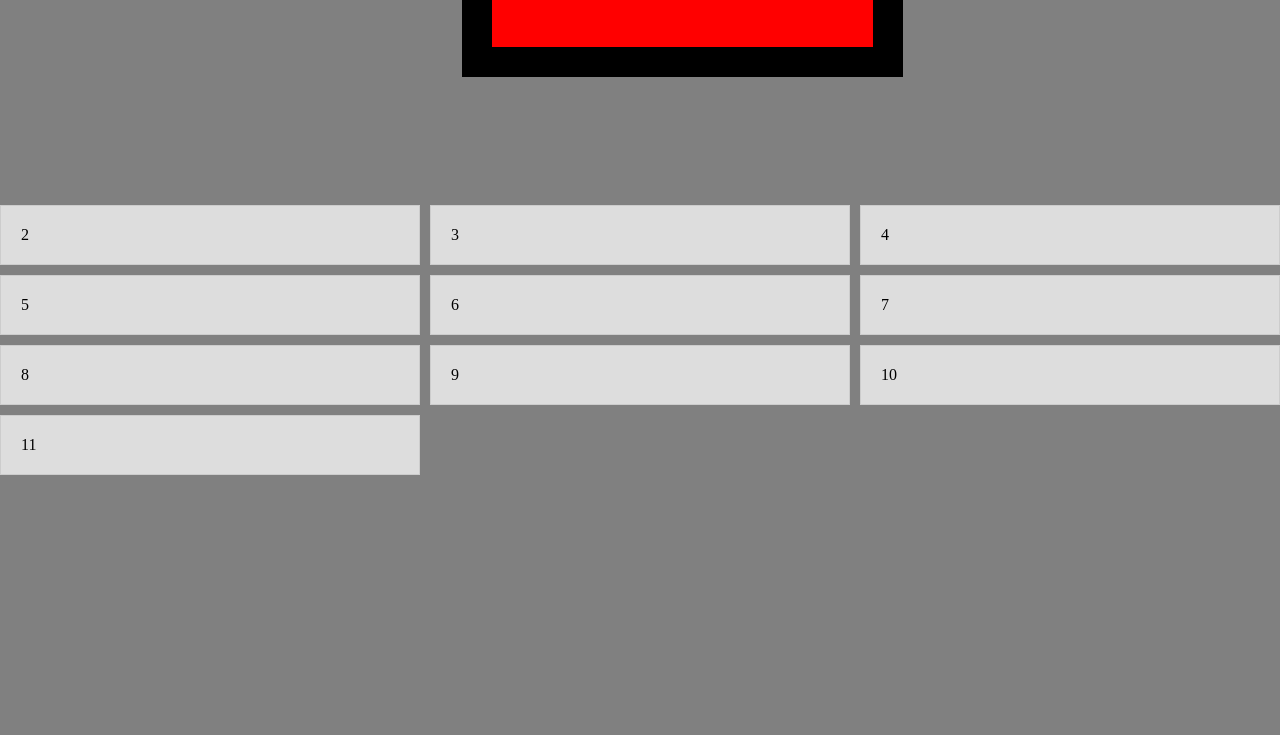
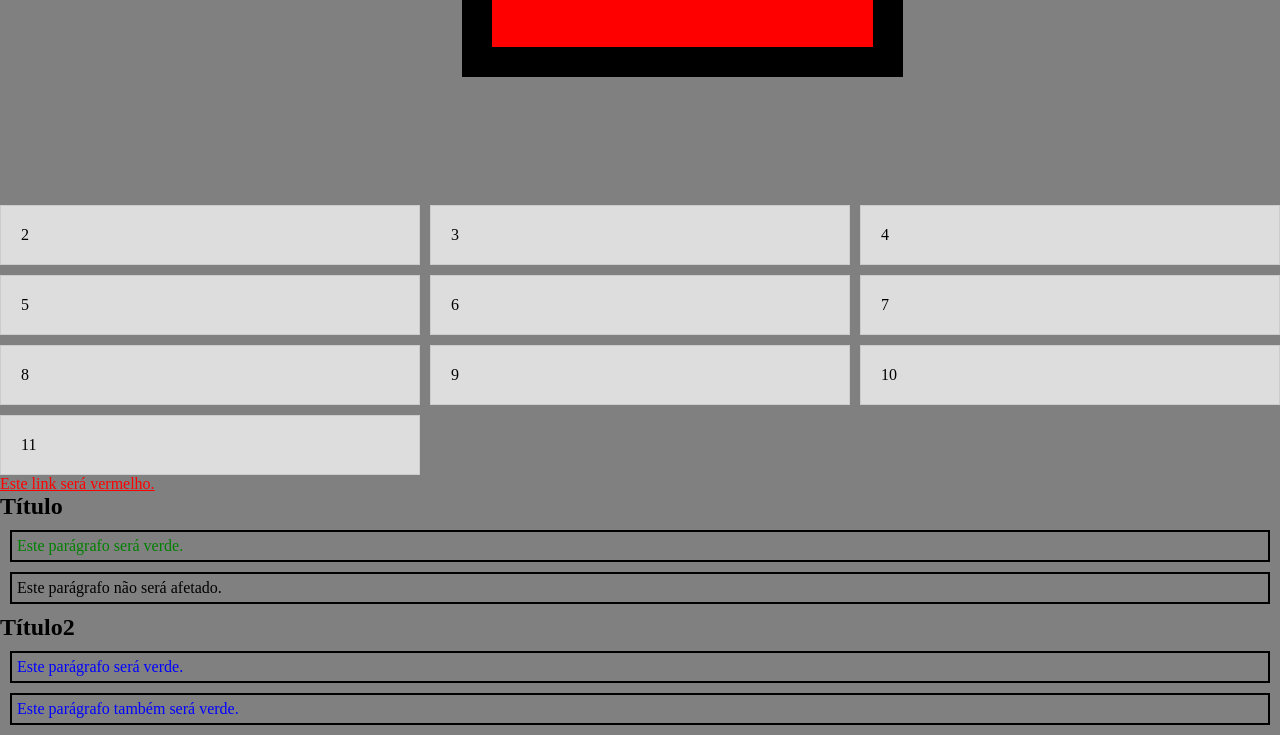
Before and after one commit to FellipeBarnabe/Testes_HTML-CSS, a plain HTML site: page index.html in a window 1280 px wide. Shown: the part 393-1128 px from the top of the page. Before the commit the page ends 868 px from the top, so only its background shows below. Drawn offline with Linux system fonts and the light colour scheme.

Commit message:
testandoCSS

```diff
--- a/index.html
+++ b/index.html
@@ -32,5 +32,14 @@
             <div class="item 10">11</div>
             </div>
         </section>
+        <a href="https://www.exemplo.com" target="_blank">Este link será vermelho.</a>
+        <h2>Título</h2>
+        <p>Este parágrafo será verde.</p>
+        <p>Este parágrafo não será afetado.</p>
+        <div class="titulo__2">
+        <h2 class ="titulo__2">Título2</h2>
+        <p>Este parágrafo será verde.</p>
+        <p>Este parágrafo também será verde.</p>
+        </div>
     </body>
     </html>
--- a/style.css
+++ b/style.css
@@ -1,12 +1,12 @@
 @import url('https://fonts.googleapis.com/css2?family=Roboto&display=swap');
 
-*{
+* {
     margin: 0;
     padding: 0;
 
 }
 
-.titulo-blog{
+.titulo-blog {
     margin: 20px;
     padding: 20px;
 }
@@ -18,18 +18,18 @@
     padding: 5px;
 }
 
-body{
+body {
 
     background-color: grey;
 
 }
 
-.apresentacao{
+.apresentacao {
     font-size: 20px;
-    font-family: 'robot', sans-serif ;
+    font-family: 'robot', sans-serif;
 }
 
-.box-1{
+.box-1 {
     box-sizing: content-box;
     background-color: red;
     width: 700px;
@@ -39,7 +39,7 @@ body{
     border: 30px solid black;
 }
 
-.box-2{
+.box-2 {
     box-sizing: border-box;
     background-color: blue;
     width: 700px;
@@ -49,9 +49,10 @@ body{
     border: 30px solid black;
 }
 
-.apresentacao{
+.apresentacao {
     display: flex;
     align-items: center;
+
 }
 
 .container {
@@ -60,8 +61,24 @@ body{
     gap: 10px;
     margin-top: 10%;
 }
-.container > div {
+
+.container>div {
     background-color: #ddd;
     padding: 20px;
     border: 1px solid #ccc;
+
 }
+
+a[target="_blank"] {
+
+    color: red;
+}
+
+h2 + p {
+     color: green;
+}
+
+.titulo__2 > p{
+
+    color: blue;
+}
```
Lines whose indentation alone changed are shown as unchanged.
